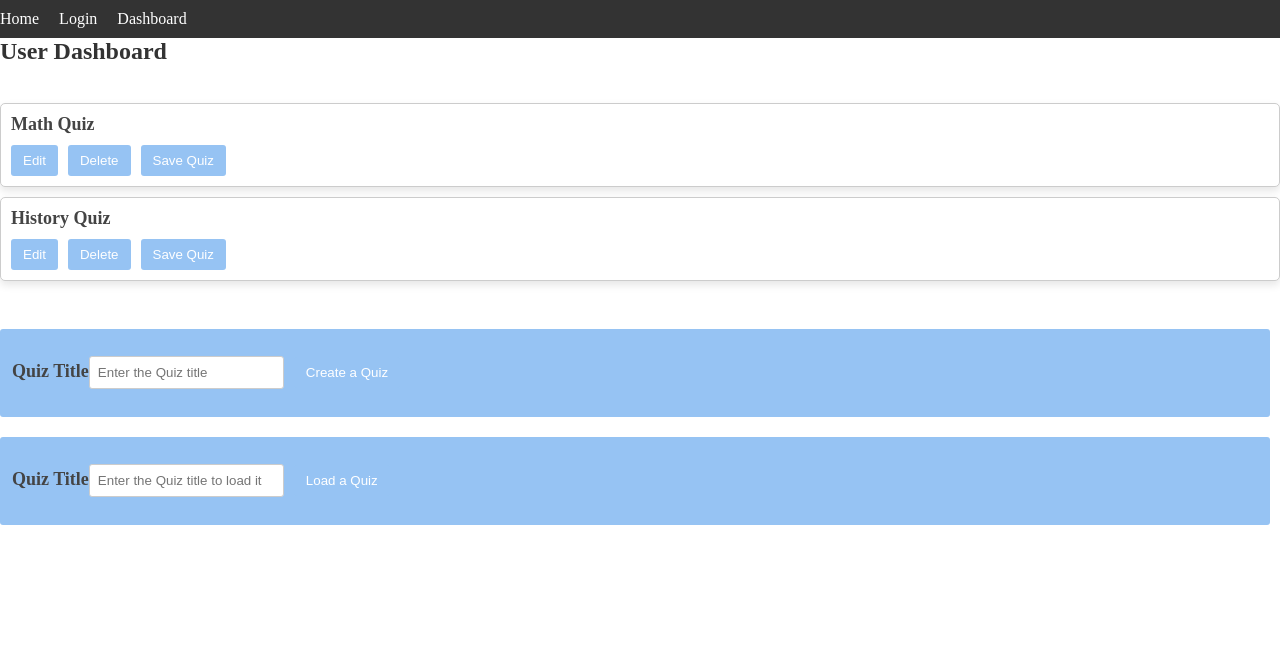
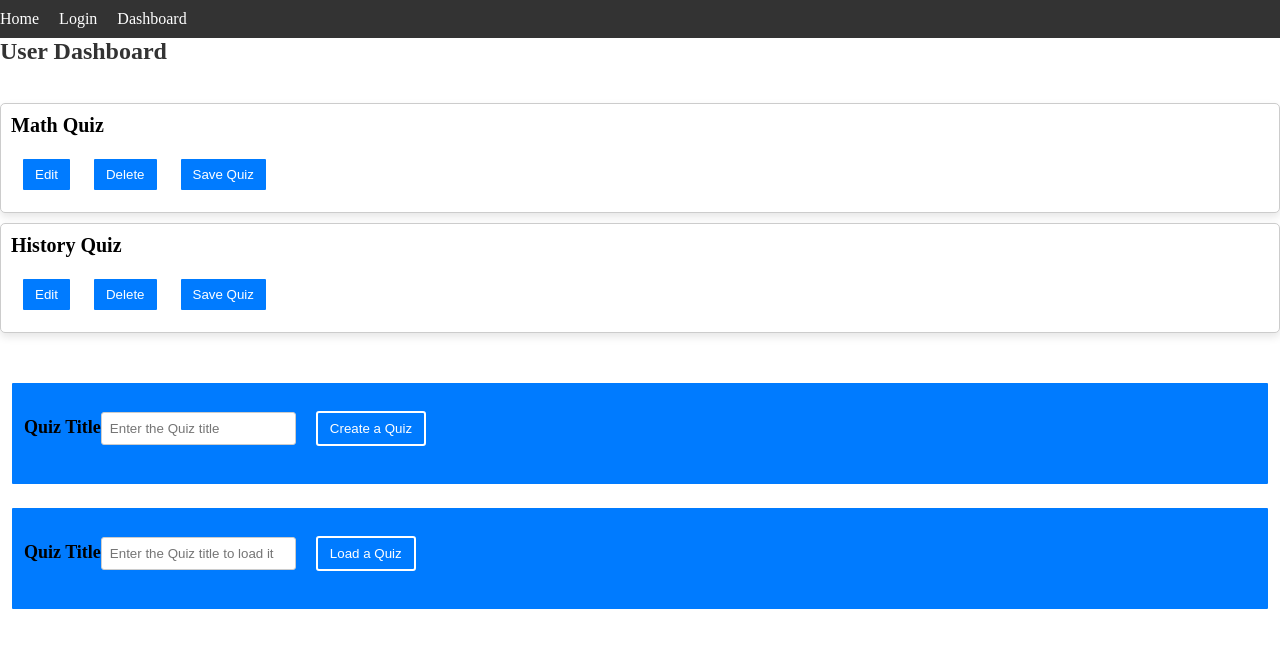
Before and after one commit to Esra-Alhussain/cert_project3, a React (Vite) app: page /dashboard in a window 1280 px wide. Shown: the top 648 px of the page. Built offline with nearby package versions, Linux system fonts and the light colour scheme.

Commit message:
edit the style for the component

```diff
--- a/src/components/Dashboard.jsx
+++ b/src/components/Dashboard.jsx
@@ -17,10 +17,10 @@ const Dashboard = ({ quizData,createNewQuiz,deleteTheQuestion, loadQuiz,addQuest
                 <div className="quizDetail">
                     {quizData.map((quiz) => (
                         <div key={quiz.id} className="quiz">
-                        <h3 className="quizTitle">{quiz.name}</h3>
+                        <h3 className="quizTitleEdit">{quiz.name}</h3>
 
                         <Link to={`editQuiz/${quiz.id}`}>
-                            <button className="editQuiz">Edit</button>
+                            <button className="editQuizbtn">Edit</button>
                         </Link>
                             {/* Dispatch the saveQuiz action with the quiz object */}
                             <button className="deleteQuiz" onClick={() => dispatch(deleteQuiz(quiz.id))}>Delete</button>
@@ -28,28 +28,7 @@ const Dashboard = ({ quizData,createNewQuiz,deleteTheQuestion, loadQuiz,addQuest
                         </div>
 
                     ))}
-                    {/*
-                        <h3 className="quizTitle">Quiz Name</h3>
-                        <Link to="/editQuiz">
-                            <button className="editQuiz">Edit</button>
-                        </Link>
-                        <button className="deleteQuiz">Delete</button>
-                    </div>
 
-                    <h3 className="quizTitle">Quiz Name</h3>
-                        <Link to="/editQuiz">
-                            <button className="editQuiz">Edit</button>
-                        </Link><button className="deleteQuiz">Delete</button>
-
-
-
-                    <div className="quiz">
-                        <h3 className="quizTitle">Quiz Name</h3>
-                        <Link to="/editQuiz">
-                            <button className="editQuiz">Edit</button>
-                        </Link>
-                        <button className="deleteQuiz">Delete</button>
-                    </div> */}
                     <br/>
                 </div>
                     <div className="createQuiz">
@@ -86,12 +65,6 @@ const Dashboard = ({ quizData,createNewQuiz,deleteTheQuestion, loadQuiz,addQuest
                         </div>
                     </div>
 
-                {/* <button className="addQuestion" onClick={handleAddQuestion} >Add Question</button> */}
-
-                <br/>
-                {/* <Link to="/createQuiz"> */}
-                {/* </Link> */}
-
         <Routes>
                 {/* the dynamic quiz routes  */}
                 {quizData.map((quiz) => (
--- a/src/components/EditQuiz.jsx
+++ b/src/components/EditQuiz.jsx
@@ -3,6 +3,8 @@ const EditQuiz =({quiz, addQuestionToQuiz,deleteTheQuestion, editQuestionInQuiz}
     console.log("quiz:", quiz);
     return(
         <div className="editQuiz">
+            <div className="quizDisplay">
+                <div className=""></div>
             <h2>Quiz name :</h2><h2 className="quizTitle">{quiz.name}</h2>
             {quiz.questions.map((question, index) => (
                 <div key={index}>
@@ -13,11 +15,12 @@ const EditQuiz =({quiz, addQuestionToQuiz,deleteTheQuestion, editQuestionInQuiz}
                         return <li key={ansIndex}>{answer}</li>
                     })}
                   </ul>
-                  <button className="Delete" onClick={() => { deleteTheQuestion(quiz.id,question.id); } }> Delete Question </button>
+                  <button className="deleteBtn" onClick={() => { deleteTheQuestion(quiz.id,question.id); } }> Delete Question </button>
                 </div>
-            ))}
+                 ))}
+            </div>
            <br/>
-           <div className="editQuiz">
+           <div className="addQuestion">
             <h2>Add Question: </h2>
               <form className="editQuizForm" onSubmit={(e) =>addQuestionToQuiz(e,quiz.id,quiz.questions.length+1)}>
                  {/* <button className="addQuestion" onClick={handleAddQuestion} >Add Question</button> */}
@@ -50,7 +53,7 @@ const EditQuiz =({quiz, addQuestionToQuiz,deleteTheQuestion, editQuestionInQuiz}
               </form>
            </div>
 
-           <div className="editQuiz">
+           <div className="editQuestion">
             <h2>Edit Question: </h2>
               <form className="editQuizForm" onSubmit={(e) => editQuestionInQuiz(e,quiz.id)}>
                  {/* <button className="addQuestion" onClick={handleAddQuestion} >Add Question</button> */}
--- a/src/components/Home.jsx
+++ b/src/components/Home.jsx
@@ -2,7 +2,6 @@ import Discovery from "./Discovery"
 import { Route, Routes } from 'react-router-dom';
 
 const Home = ({ quizData, handleUpdateHighestScore }) => {
-  // console.log("quizData:", quizData);
 
   return (
     <div>
--- a/src/styles/dashboard.css
+++ b/src/styles/dashboard.css
@@ -17,32 +17,41 @@
 
   .quizTitle {
     font-size: 18px;
-    color: #444;
+    color: black;
   }
 
-  .editQuiz,
+  .quizDisplay{
+    background-color:white;
+  }
+  .createQuiz,
+  .loadQuiz,
   .deleteQuiz,
   .saveQuiz,
-  .createQuiz,
-  .loadQuiz {
-    background-color: #96c3f3;
+  .addQuestion,
+  .quizDisplay,
+  .editQuestion,
+  .editQuizbtn,
+  .deleteBtn{
+    background-color: #007bff;
     color: #fff;
     border: none;
     border-radius: 3px;
     padding: 8px 12px;
     cursor: pointer;
-    margin-right: 10px;
+    margin: 10px;
+    border: white solid 2px;
   }
-
-  .editQuiz:hover,
+  /* .quizDisplay:hover,
   .deleteQuiz:hover,
   .saveQuiz:hover,
   .createQuiz:hover,
   .loadQuiz:hover {
     background-color: #0056b3;
-
+  } */
+  .quizDisplay
+  {
+    border: white solid 2px;
   }
-
   .createQuiz,
   .loadQuiz {
     margin-top: 20px;
```
Also changed, not shown: src/components/Quiz.jsx (deleted, +0 -69 lines).
